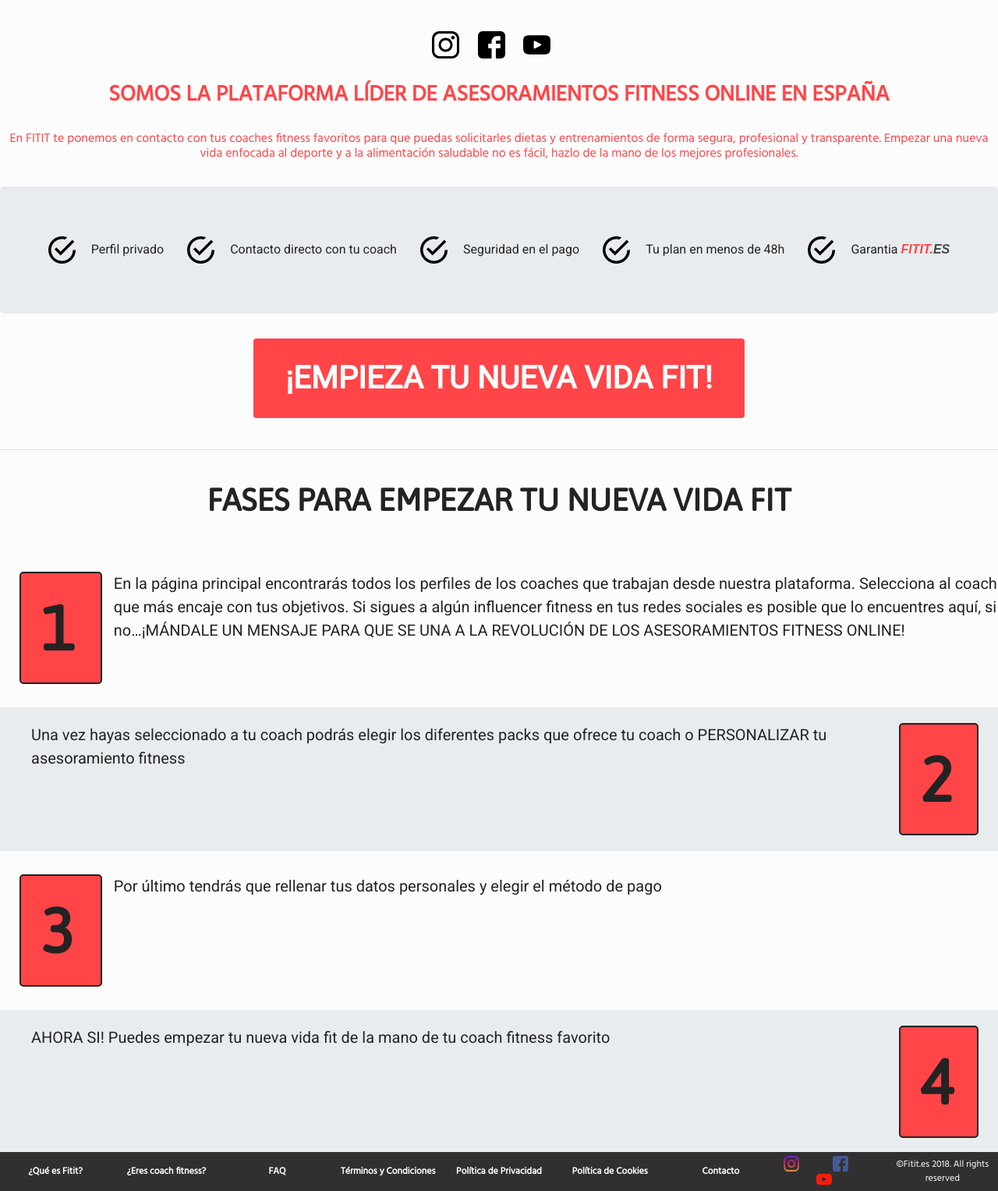
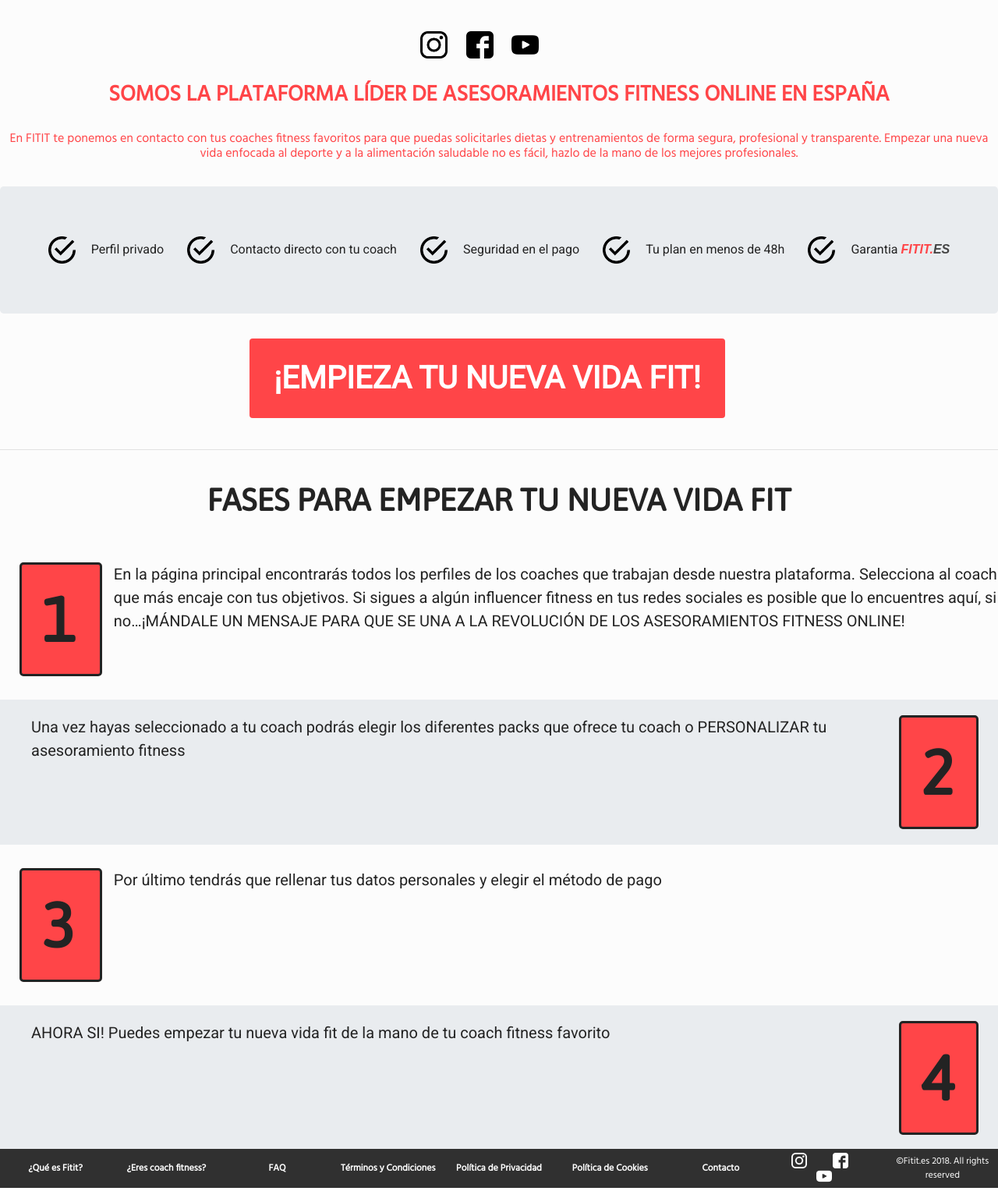
Before and after one commit to misterbarbas/work_space_fitit, a CodeIgniter app: page /fitit_v2/queesfitit in a window 1280 px wide. Shown: the part 400-1927 px from the top of the page at 78% size. Run offline with CodeIgniter, Linux system fonts and the light colour scheme; some libraries are stand-ins or nearby versions.

Commit message:
no container erescoach y queesfitit

```diff
--- a/application/views/footer.php
+++ b/application/views/footer.php
@@ -1,21 +1,21 @@
 			<footer>
 
-				<span style="font-weight: bold;"><a style="color: white;" href="/fitit_web/queesfitit">¿Qué es Fitit?</a></span>
-				<span style="font-weight: bold;"><a style="color: white;" href="/fitit_web/erescoach">¿Eres coach fitness?</a></span>
-				<span style="font-weight: bold;"><a style="color: white;" href="/fitit_web/faq">FAQ</a></span>
-				<span style="font-weight: bold;"><a style="color: white;" href="/fitit_web/terminosycondiciones">Términos y Condiciones</a></span>
-				<span style="font-weight: bold;"><a style="color: white;" href="/fitit_web/politicadeprivacidad">Política de Privacidad</a></span>
-				<span style="font-weight: bold;"><a style="color: white;" href="/fitit_web/politicadecookies">Política de Cookies</a></span>
-				<span style="font-weight: bold;"><a style="color: white;" href="/fitit_web/contactanos">Contacto</a></span>
+				<span style="font-weight: bold;"><a style="color: white;" href="/fitit_v2/queesfitit">¿Qué es Fitit?</a></span>
+				<span style="font-weight: bold;"><a style="color: white;" href="/fitit_v2/erescoach">¿Eres coach fitness?</a></span>
+				<span style="font-weight: bold;"><a style="color: white;" href="/fitit_v2/faq">FAQ</a></span>
+				<span style="font-weight: bold;"><a style="color: white;" href="/fitit_v2/terminosycondiciones">Términos y Condiciones</a></span>
+				<span style="font-weight: bold;"><a style="color: white;" href="/fitit_v2/politicadeprivacidad">Política de Privacidad</a></span>
+				<span style="font-weight: bold;"><a style="color: white;" href="/fitit_v2/politicadecookies">Política de Cookies</a></span>
+				<span style="font-weight: bold;"><a style="color: white;" href="/fitit_v2/contactanos">Contacto</a></span>
 
 				<span>
-					<a href="https://www.instagram.com/fitit.es/"><img style="width: 20px"src="http://localhost/fitit_v2/images/iinstagram.png"></a>
+					<a href="https://www.instagram.com/fitit.es/"><img style="width: 20px"src="http://localhost/fitit_v2/images/insta-blanco.png"></a>
 
-					<span style="margin-left:20px; margin-right:20px;">
-						<a href="https://www.facebook.com/Fitit-1554899897910167/"><img style="width: 20px"src="http://localhost/fitit_v2/images/ifacebook.png"></a>
+					<span style="margin-left:10px; margin-right:10px;">
+						<a href="https://www.facebook.com/Fitit-1554899897910167/"><img style="width: 20px"src="http://localhost/fitit_v2/images/face-blanco.png"></a>
 					</span>
 
-					<a href="https://www.youtube.com/channel/UCNiX43-kh_JDwLIU4b9eY4w"><img style="width: 20px"src="http://localhost/fitit_v2/images/iyoutube.png"></a>
+					<a href="https://www.youtube.com/channel/UCNiX43-kh_JDwLIU4b9eY4w"><img style="width: 20px"src="http://localhost/fitit_v2/images/youtube-blanco.png"></a>
 
 				</span>
 
--- a/application/views/infoFitit/queesfitit.php
+++ b/application/views/infoFitit/queesfitit.php
@@ -17,10 +17,6 @@
   .red .margin_top {
     margin-top: 30px;
   }
-  .margin_both {
-    margin-left: 25px;
-    margin-right: 25px;
-  }
   .bold {
     font-weight: bold;
   }
@@ -35,7 +31,7 @@
     list-style-type: none;
     list-style-position:inside;
   }
-  img {
+  span img {
     width: 35px;
     height: auto;
     margin-right: 20px;
@@ -72,16 +68,15 @@
     font-family: 'Asap', sans-serif;
     background: #FF4548;
     border-style: solid;
-    border-width: 5px;
+    border-width: 3px;
     border-color: #232323;
     border-radius: 5px;
-    border-width: 2px;
     font-size: 80px;
     padding: 10px 25px;
   }
   .back {
     background: #E9ECEF;
-    padding: 20px 40px;
+    padding: 20px 40px 20px 40px;
   }
   .size {
     font-size: 20px;
@@ -89,10 +84,11 @@
 
 </style>
 
-<img id="img-principal" src="http://localhost/fitit_v2/images/qef5.png">
+<div>
 
-<div>
-  <div class="row justify-content-center margin_top">
+  <img id="img-principal" src="http://localhost/fitit_v2/images/qef5.png">
+
+  <div class="row justify-content-center margin_top" style="width: 100%">
     <span class="col-xs-auto">
       <span >
         <a href="https://www.instagram.com/fitit.es/">
@@ -134,31 +130,32 @@
             <span><img src="http://localhost/fitit_v2/images/qef.png"></span>Perfil privado
           </div>
           <div class="col-sm-auto">
-            <img src="http://localhost/fitit_v2/images/qef.png">Contacto directo con tu coach
+            <span><img src="http://localhost/fitit_v2/images/qef.png"></span>Contacto directo con tu coach
           </div>
           <div class="col-sm-auto">
-            <img src="http://localhost/fitit_v2/images/qef.png">Seguridad en el pago
+            <span><img src="http://localhost/fitit_v2/images/qef.png"></span>Seguridad en el pago
           </div>
           <div class="col-sm-auto">
-            <img src="http://localhost/fitit_v2/images/qef.png">Tu plan en menos de 48h
+            <span><img src="http://localhost/fitit_v2/images/qef.png"></span>Tu plan en menos de 48h
           </div>
           <div class="col-sm-auto">
-            <img src="http://localhost/fitit_v2/images/qef.png">Garantia <span id="fitit_font" class="fitit_style"><span class="red">FITIT.</span><span class="grey">ES</span></span>
+            <span><img src="http://localhost/fitit_v2/images/qef.png"></span>Garantia <span id="fitit_font" class="fitit_style"><span class="red">FITIT.</span><span class="grey">ES</span></span>
           </div>
     </div>
 
   </div>
 
-  <div class="row justify-content-center">
-    <div class="col-sm-auto">
-      <a href="/fitit_v2/#contenido"><button type="submit" class="btn bold" style="font-size: 40px; padding: 20px 40px;">¡EMPIEZA TU NUEVA VIDA FIT!</button></a>
+  <div class="row justify-content-center" style="width: 100%">
+    <div class="col-xs-12">
+      <a href="/fitit_v2/#contenido"><button type="submit" class="btn bold" style="font-size: 40px; padding: 20px 30px;">¡EMPIEZA TU NUEVA VIDA FIT!</button></a>
     </div>
   </div>
   <br>
   <hr>
-  <div class="size">
-      <h1 class="text-center margin_top bold" style="color: #232323">FASES PARA EMPEZAR TU NUEVA VIDA FIT</h1>
-      <br><br>
+
+    <h1 class="text-center margin_top bold" style="color: #232323">FASES PARA EMPEZAR TU NUEVA VIDA FIT</h1>
+    <br><br>
+    <div class="size">
       <div class="row" style="padding: 0px 0px 0px 40px;">
         <div class="col-sm-2 col-md-2 col-lg-1 number bold">
           1
@@ -197,6 +194,6 @@
 
   </div>
 
+  <br><br>
 
-  <br><br>
 </div>
```
Also changed, not shown: application/views/infoFitit/erescoach.php (+4 -4 lines), images/face-blanco.png (added), images/youtube-blanco.png (added).
